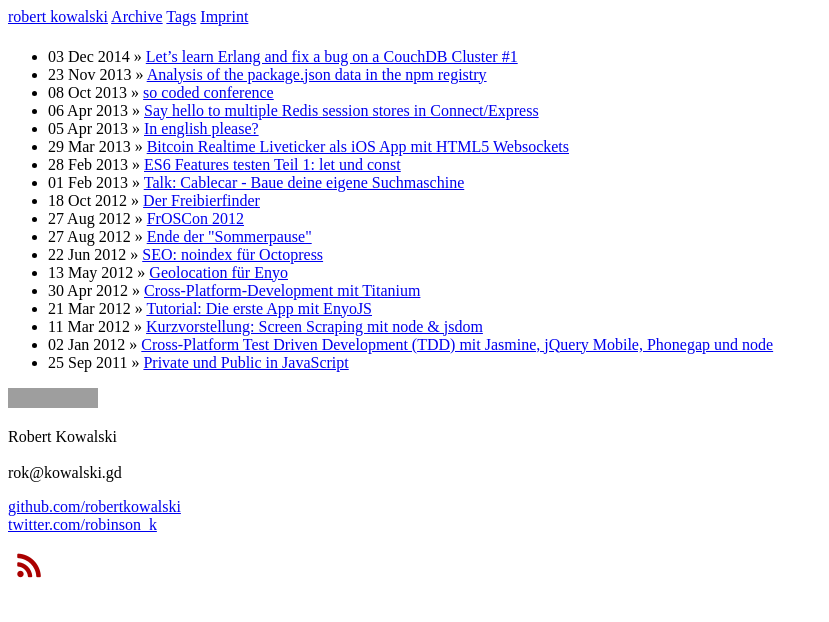
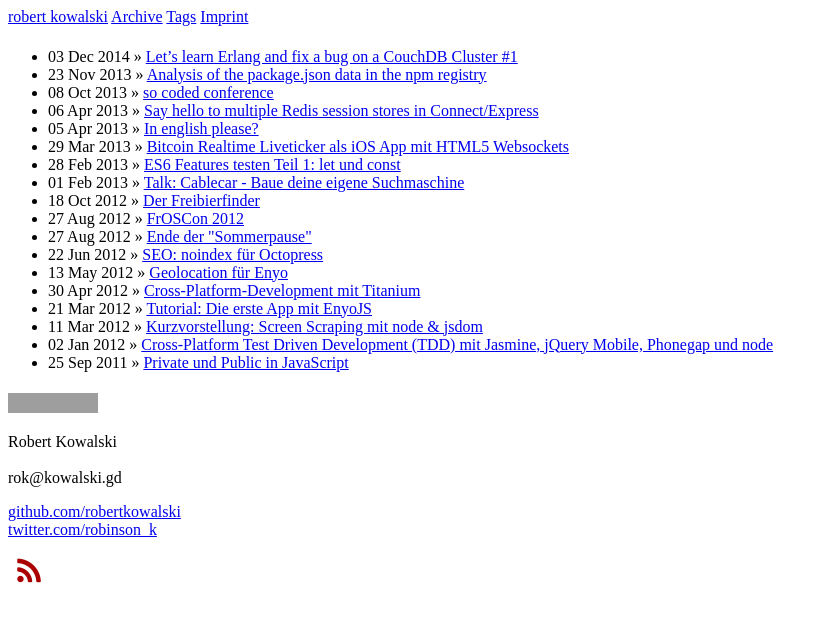
Before and after one commit to robertkowalski/kowalski.gd, a Jekyll site: the page built from index.md, in a window 1280 px wide. Shown: the top 622 px of the page, without its empty margins (0-829 px from the left). Built offline with Jekyll 4.4.1, drawn with Linux system fonts in a browser that asks for light colours; Markdown is read by kramdown in place of the engine named in the settings; grey boxes are pictures that could not be loaded.

Commit message:
more space for lists

```diff
--- a/assets/css/additional-styles.css
+++ b/assets/css/additional-styles.css
@@ -73,4 +73,5 @@ a:visited {
 
 #post ul {
   margin-top: 1.35em;
+  margin-bottom: 1.35em;
 }
```
